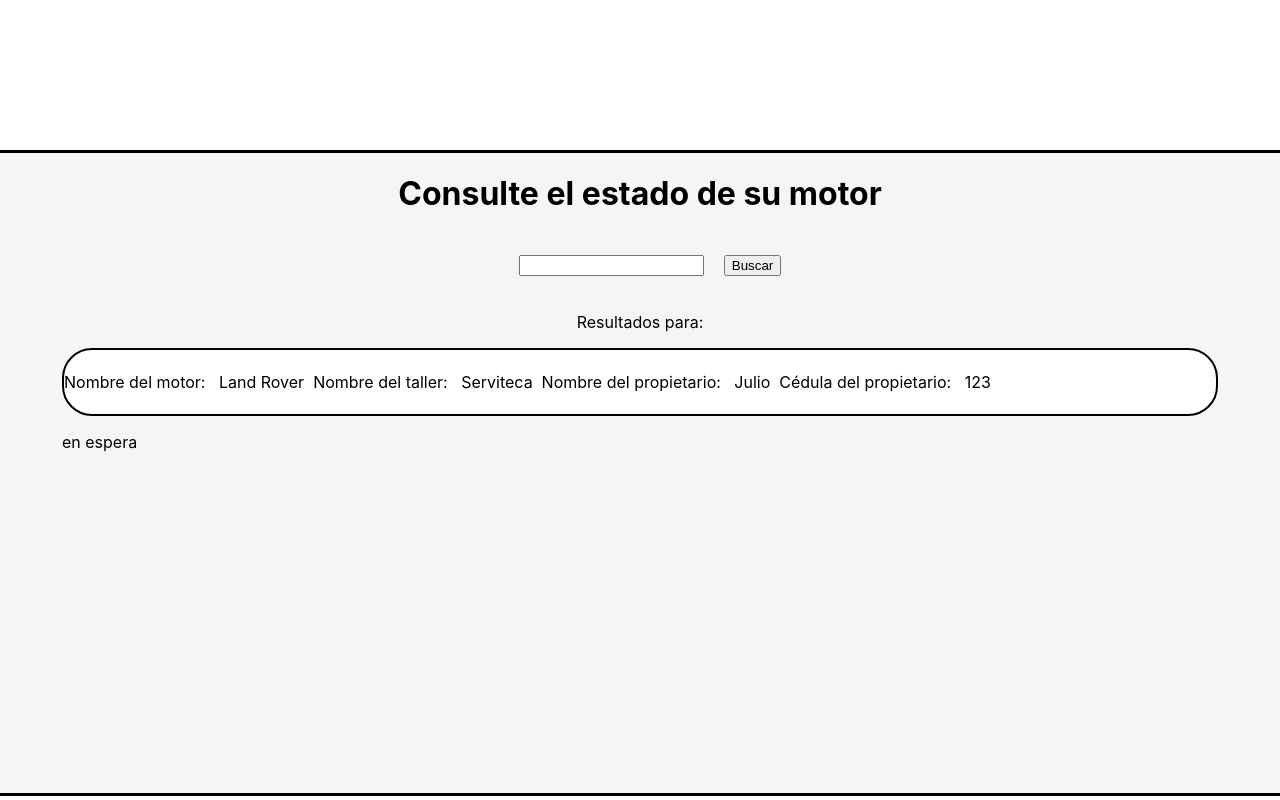
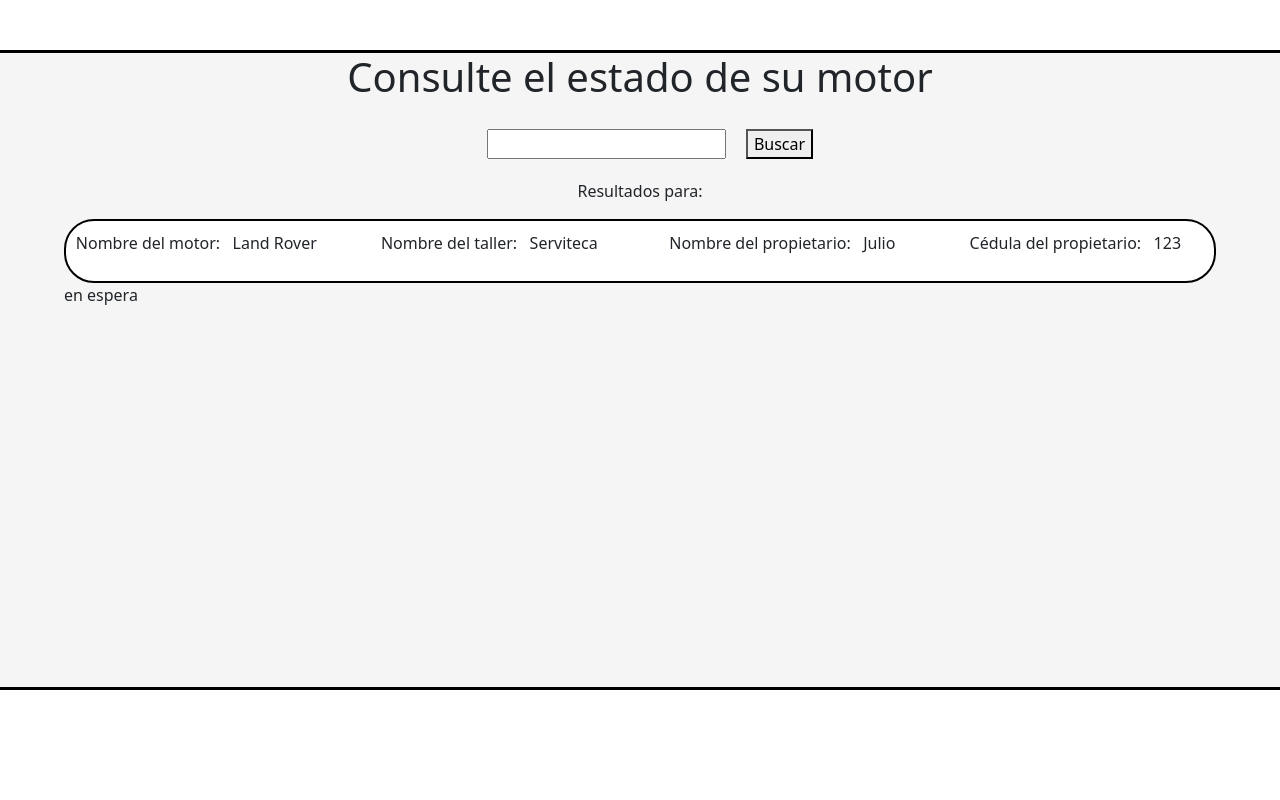
Before and after one commit to Dsotofuya/Trabajo-De-Campo---Rectificadora-De-Motores, a React (Create React App) app in the folder rectimotor-frontend/: page / in a window 1280 px wide. Shown: the top 800 px of the page. Built offline with nearby package versions, Linux system fonts and the light colour scheme.

Commit message:
bootstrap funcional

```diff
--- a/rectimotor-frontend/src/App.css
+++ b/rectimotor-frontend/src/App.css
@@ -10,7 +10,6 @@
   align-content: center;
   justify-content: center;
   flex-direction: column;
-  margin-top: 100px;
 }
 
 .contenedor-principal{
@@ -36,14 +35,13 @@
 
 .resultados-busqueda{
   margin: auto;
+  align-content: center;
   text-align: center;
   align-items: center;
   background-color: white;
   width: 90vw;
   height: 8vh;
   border: 2px solid black;
-  display: flex;
-  flex-direction: row;
   flex-wrap: wrap;
   border-radius: 30px;
 }
--- a/rectimotor-frontend/src/ClientTab.js
+++ b/rectimotor-frontend/src/ClientTab.js
@@ -5,10 +5,21 @@
     return (
         <div>
             <div className="resultados-busqueda">
+                <div className="row">
+
+                    <div className="col-sm">
                         <p>Nombre del motor: &nbsp; {nameMotor} &nbsp;</p>
+                    </div>
+                    <div className="col-sm">
                         <p>Nombre del taller: &nbsp; {nameWorkshop} &nbsp;</p>
+                    </div>
+                    <div className="col-sm">
                         <p>Nombre del propietario: &nbsp; {ownerName} &nbsp;</p>
+                    </div>
+                    <div className="col-sm">
                         <p>Cédula del propietario: &nbsp; {ownerId} &nbsp;</p>
+                    </div>
+                </div>
             </div>
             <p>{engineStatus}</p>
         </div>
--- a/rectimotor-frontend/src/index.js
+++ b/rectimotor-frontend/src/index.js
@@ -4,6 +4,7 @@
 import App from './App';
 import reportWebVitals from './reportWebVitals';
 
+import 'bootstrap/dist/css/bootstrap.min.css'
 const root = ReactDOM.createRoot(document.getElementById('root'));
 root.render(
   <React.StrictMode>
```
